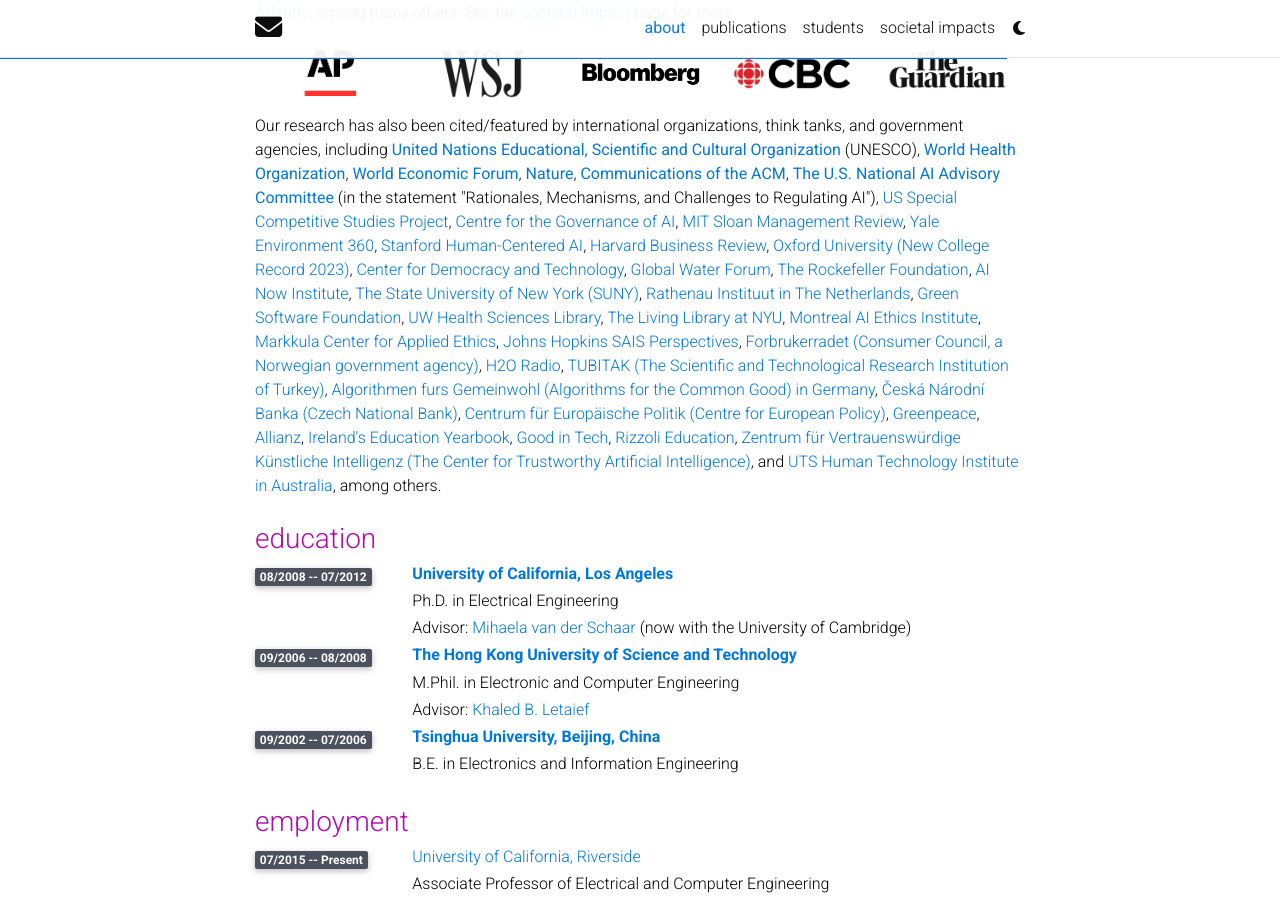
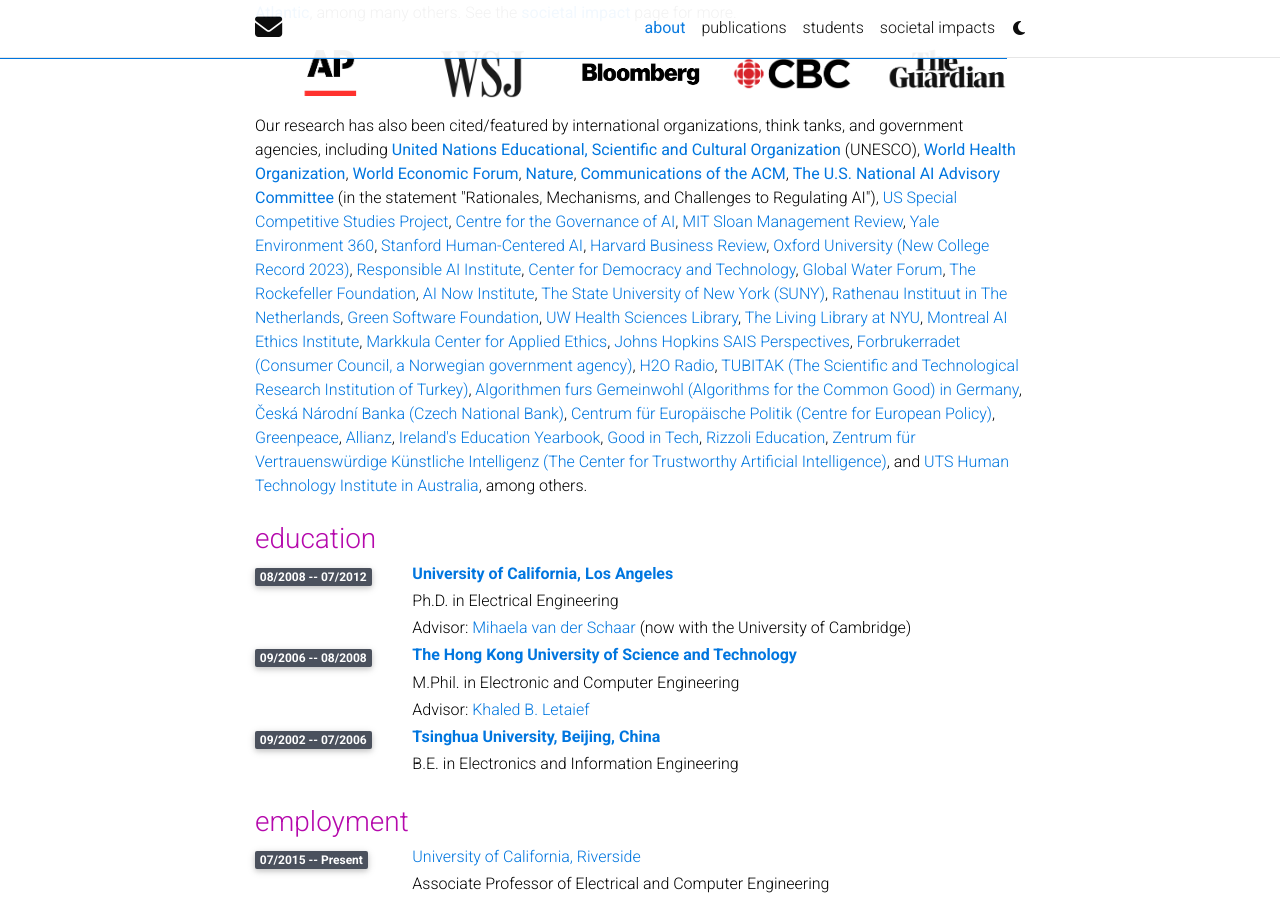
Before and after one commit to shaoleiren/shaoleiren.github.io, a Jekyll site: the page built from _pages/about.md, in a window 1280 px wide and 900 px high, scrolled down 2586 px. Built offline with Jekyll 4.4.1, drawn with Linux system fonts in a browser that asks for light colours; full-size pictures stand in for the smaller copies a plugin makes; comment, search, counter and statistics services are not loaded; a style sheet for code colours, icons or effects is not loaded.

Commit message:
Update about.html

```diff
--- a/_layouts/about.html
+++ b/_layouts/about.html
@@ -409,6 +409,7 @@
           <a href="https://hai.stanford.edu/sites/default/files/2024-02/Exploring-Impact-AI-Black-Americans.pdf">Stanford Human-Centered AI</a>,
           <a href="https://www.hkdca.com/wp-content/uploads/2024/07/generative-ai-harvard.pdf">Harvard Business Review</a>,
           <a href="https://www.new.ox.ac.uk/sites/default/files/2024-04/NC_Record_WEB%20v2.pdf">Oxford University (New College Record 2023)</a>,
+          <a href="https://20965052.fs1.hubspotusercontent-na1.net/hubfs/20965052/AIs%20Impact%20on%20Our%20Sustainable%20Future%20White%20Paper%20V1.pdf">Responsible AI Institute</a>,
           <a href="https://cdt.org/wp-content/uploads/2024/03/3-18-24-Civil-Society-Letter-to-Secretary-Raimondo.pdf">Center for Democracy and Technology</a>,
           <a href="https://www.globalwaterforum.org/2023/11/02/a-double-edged-sword-ais-energy-water-footprint-and-its-role-in-resource-conservation/">Global Water Forum</a>,
           <a href="https://www.rockefellerfoundation.org/blog/bold-urgent-proposals-for-using-ai-in-climate-action">The Rockefeller Foundation</a>,
```
